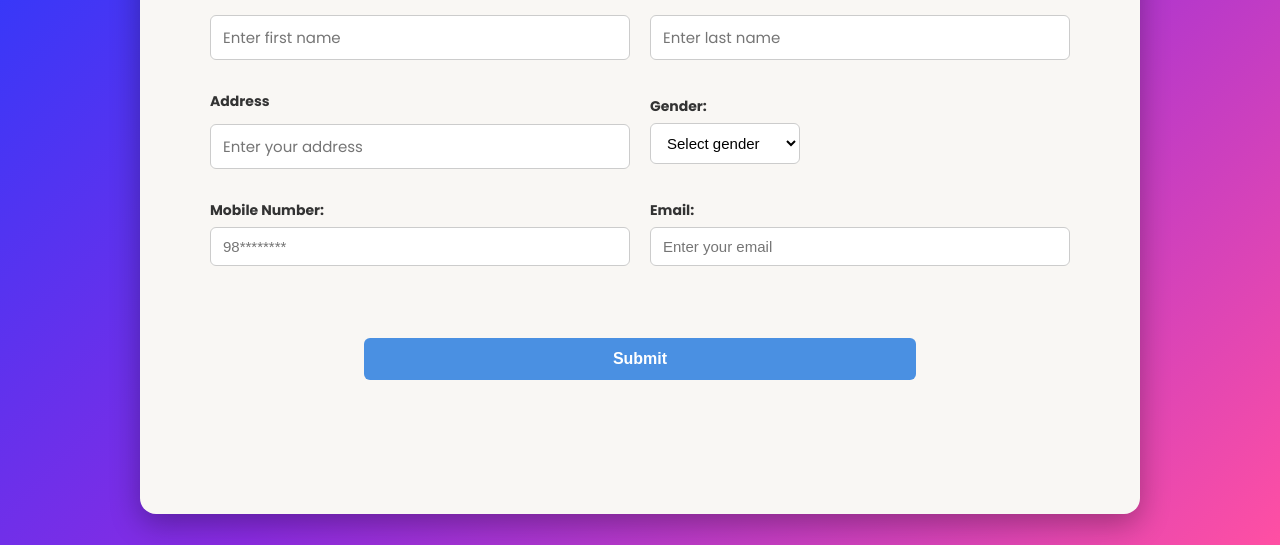
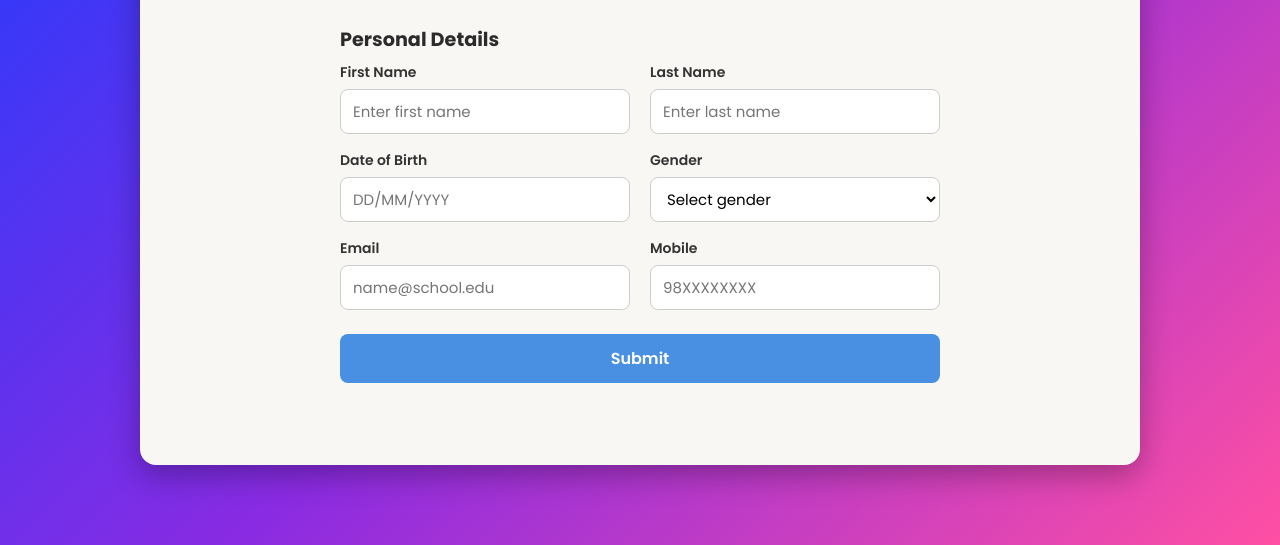
Before and after one commit to Anurag12-Nep/Student_Registration_Form, a plain HTML site: page index.html in a window 1280 px wide. Shown: the part 255-800 px from the top of the page. Drawn offline with nearby package versions, Linux system fonts and the light colour scheme.

Commit message:
Code Updated

```diff
--- a/index.html
+++ b/index.html
@@ -1,88 +1,91 @@
 <!DOCTYPE html>
 <html lang="en">
-
 <head>
     <meta charset="UTF-8">
     <meta name="viewport" content="width=device-width, initial-scale=1.0">
+    <title>Online Student Registration Form</title>
+
     <link rel="preconnect" href="https://fonts.googleapis.com">
     <link rel="preconnect" href="https://fonts.gstatic.com" crossorigin>
-    <link href="https://fonts.googleapis.com/css2?family=Poppins:wght@400;700&display=swap" rel="stylesheet">
-
-    <title>Online Student Registration Form</title>
-
-    <style>
-        .header h3{
-            text-align: left;
-        }
-    </style>
+    <link href="https://fonts.googleapis.com/css2?family=Poppins:wght@400;600;700&display=swap" rel="stylesheet">
+    <link rel="stylesheet" href="https://cdn.jsdelivr.net/npm/flatpickr/dist/flatpickr.min.css">
+    <link rel="stylesheet" href="style.css">
 </head>
-<link rel="stylesheet" href="style.css">
 
 <body>
-    <div class="main_container">
-        <div class="header">
+    <main class="main_container">
+        <header class="header">
             <h1>Online Student Registration Form</h1>
-            <h2>Student please submit all your details in this form.</h2>
-            <h3>Personal Details</h3>
+            <p>Please submit all your details in this form.</p>
+        </header>
+
+        <form id="myForm" novalidate>
+            <h2>Personal Details</h2>
+
+            <div class="details">
+                <div class="field">
+                    <label for="first-name">First Name</label>
+                    <input type="text" id="first-name" name="firstName" placeholder="Enter first name" autocomplete="given-name" required>
+                </div>
+                <div class="field">
+                    <label for="last-name">Last Name</label>
+                    <input type="text" id="last-name" name="lastName" placeholder="Enter last name" autocomplete="family-name" required>
+                </div>
             </div>
 
             <div class="details">
-            <span>
-                <label for="name">First Name:</label>
-                <input type="text" id="name" name="name" placeholder="Enter first name" required>
-            </span>
-            <span>
-                <label for="name">Last Name:</label>
-                <input type="text" id="name" name="name" placeholder="Enter last name" required>
-            </span>
+                <div class="field">
+                    <label for="dob">Date of Birth</label>
+                    <input type="text" id="dob" name="dob" placeholder="DD/MM/YYYY" autocomplete="bday" required>
                 </div>
-        <div class="details">
-            <span class="address">
-                <label for="address">Address</label>
-                <input type="text" id="address" placeholder="Enter your address" required>
-            </span>
-            <span>
-                <label for="gender">Gender:</label>
+                <div class="field">
+                    <label for="gender">Gender</label>
                     <select id="gender" name="gender" required>
                         <option value="" disabled selected>Select gender</option>
                         <option value="male">Male</option>
                         <option value="female">Female</option>
                         <option value="other">Other</option>
                     </select>
-            </span>
                 </div>
+            </div>
+
             <div class="details">
-            <span>
-                <label for="mobile">Mobile Number:</label>
-                <input type="tel" id="mobile" name="mobile" placeholder="98********" pattern="[0-9]{10}" maxlength="10"
-                    required>
-            </span>
-            <span>
-                <label for="email">Email:</label>
-                <input type="email" id="email" name="email" placeholder="Enter your email" required>
-            </span>
+                <div class="field">
+                    <label for="email">Email</label>
+                    <input type="email" id="email" name="email" placeholder="name@school.edu" autocomplete="email" required>
                 </div>
-        <!-- <div class="details">
+                <div class="field">
+                    <label for="mobile">Mobile</label>
+                    <input type="tel" id="mobile" name="mobile" placeholder="98XXXXXXXX" autocomplete="tel" pattern="[0-9+\s\-]{7,15}" required>
+                </div>
+            </div>
 
-</div> -->
-        <form id="myForm">
-            <!-- the .details divs go here -->
             <button type="submit">Submit</button>
+            <p id="message" role="status"></p>
         </form>
+    </main>
 
+    <script src="https://cdn.jsdelivr.net/npm/flatpickr"></script>
     <script>
-            document.getElementById("myForm").addEventListener("submit", function (e) {
-                e.preventDefault();  // stop page reload
+        flatpickr("#dob", { dateFormat: "d/m/Y", maxDate: "today", allowInput: true });
 
-                const firstName = document.getElementById("first-name").value.trim();
-                const lastName = document.getElementById("last-name").value.trim();
-                const mobile = document.getElementById("mobile").value.trim();
-                const email = document.getElementById("email").value.trim();
+        const form = document.getElementById("myForm");
+        const message = document.getElementById("message");
 
-                console.log(firstName, lastName, mobile, email);
+        form.addEventListener("submit", (e) => {
+            e.preventDefault();
+
+            if (!form.checkValidity()) {
+                form.reportValidity();
+                return;
+            }
+
+            const data = Object.fromEntries(new FormData(form));
+            console.log(data);
+
+            message.textContent = "Form submitted. Thank you!";
+            form.reset();
         });
     </script>
-    </div>
 </body>
-
 </html>
--- a/style.css
+++ b/style.css
@@ -1,4 +1,17 @@
-* {
+:root {
+    --bg-card: #f9f7f4;
+    --text: #2b2b2b;
+    --label: #333;
+    --border: #ccc;
+    --primary: #4a90e2;
+    --primary-dark: #357abd;
+    --error: #e74c3c;
+    --radius: 8px;
+}
+
+*,
+*::before,
+*::after {
     margin: 0;
     padding: 0;
     box-sizing: border-box;
@@ -6,165 +19,122 @@
 
 body {
     min-height: 100vh;
+    display: grid;
+    place-items: center;
+    padding: 20px;
     font-family: 'Poppins', sans-serif;
-    background: linear-gradient(135deg, #1e3cff, #8a2be2, #ff4fa3);
-    background-attachment: fixed;
-
-    /* center the container horizontally and vertically */
-    display: flex;
-    justify-content: center;
-    align-items: center;
+    background: linear-gradient(135deg, #1e3cff, #8a2be2, #ff4fa3) fixed;
 }
 
 .main_container {
-    background-color: rgb(249, 247, 244);
-    color: #2b2b2b;
-    width: 90%;
+    width: 100%;
     max-width: 1000px;
-    padding: 70px;
+    padding: clamp(24px, 6vw, 70px);
+    background: var(--bg-card);
+    color: var(--text);
     border-radius: 16px;
     box-shadow: 0 10px 30px rgba(0, 0, 0, 0.3);
+}
+
+.header {
     text-align: center;
 }
 
 .header h1 {
-    font-size: 2.5rem;
+    font-size: clamp(1.6rem, 4vw, 2.5rem);
 }
 
-.header h2 {
-    font-weight: lighter;
-    font-size: 1.3rem;
+.header p {
+    font-size: 1.2rem;
+    font-weight: 300;
 }
 
-label {
-    display: block;
-    margin-top: 15px;
-    text-align: left;
-    font-weight: 700;
+#myForm {
+    max-width: 600px;
+    margin: 40px auto 0;
 }
 
-input[type="text"] {
-    width: 100%;
-    padding: 10px;
-    margin-top: 6px;
-    border: 1px solid #aaa;
-    border-radius: 8px;
-    font-family: 'Poppins', sans-serif;
-    font-size: 1rem;
+#myForm h2 {
+    font-size: 1.2rem;
+    margin-bottom: 8px;
 }
 
 .details {
-    display: flex;
-    gap: 50px;
-    /* space between the two fields */
-    align-items: center;
+    display: grid;
+    grid-template-columns: repeat(auto-fit, minmax(200px, 1fr));
+    gap: 20px;
+    margin-bottom: 16px;
 }
 
-.details span {
-    flex: 1;
+.field {
     display: flex;
     flex-direction: column;
 }
 
-input[type="text"]:focus {
-    outline: none;
-    border-color: #8a2be2;
-    box-shadow: 0 0 6px rgba(138, 43, 226, 0.5);
-}
-
-.details {
-    display: flex;
-    gap: 20px;
-    margin-bottom: 16px;
-    flex-wrap: wrap;
-    /* stack on small screens */
-}
-
-.details span {
-    flex: 1;
-    min-width: 200px;
-    display: flex;
-    flex-direction: column;
-    /* label above input */
-}
-
-.details label {
+label {
     margin-bottom: 6px;
     font-size: 14px;
     font-weight: 600;
-    color: #333;
+    color: var(--label);
 }
 
-.details input {
+input,
+select {
+    width: 100%;
     padding: 10px 12px;
-    border: 1px solid #ccc;
-    border-radius: 6px;
+    font: inherit;
     font-size: 15px;
+    background: #fff;
+    border: 1px solid var(--border);
+    border-radius: var(--radius);
     outline: none;
     transition: border-color 0.2s, box-shadow 0.2s;
 }
 
-.details input:focus {
-    border-color: #4a90e2;
+select {
+    cursor: pointer;
+}
+
+input:focus,
+select:focus {
+    border-color: var(--primary);
     box-shadow: 0 0 0 3px rgba(74, 144, 226, 0.2);
 }
 
-.details input:invalid:not(:placeholder-shown) {
-    border-color: #e74c3c;
-    /* red border only after the user types something invalid */
-}
-.details .address{
-    flex: 1;
-    width: 650px;
-}
-.details select {
-    padding: 10px 12px;
-    width: 150px;
-    border: 1px solid #ccc;
-    border-radius: 6px;
-    font-size: 15px;
-    background: #fff;
-    cursor: pointer;
-    outline: none;
-    transition: border-color 0.2s, box-shadow 0.2s;
+input:invalid:not(:placeholder-shown) {
+    border-color: var(--error);
 }
 
-.details select:focus {
-    border-color: #4a90e2;
-    box-shadow: 0 0 0 3px rgba(74, 144, 226, 0.2);
-}
-#myForm {
-    max-width: 600px;
-    margin: 40px auto;
-    /* center the form on the page */
-    padding: 24px;
-    border-radius: 10px;
-}
-
-#myForm button[type="submit"] {
+button[type="submit"] {
     width: 100%;
     padding: 12px;
     margin-top: 8px;
-    background: #4a90e2;
-    color: #fff;
+    font: inherit;
     font-size: 16px;
     font-weight: 600;
+    color: #fff;
+    background: var(--primary);
     border: none;
-    border-radius: 6px;
+    border-radius: var(--radius);
     cursor: pointer;
     transition: background 0.2s, transform 0.1s;
 }
 
-#myForm button[type="submit"]:hover {
-    background: #357abd;
+button[type="submit"]:hover {
+    background: var(--primary-dark);
 }
 
-#myForm button[type="submit"]:active {
+button[type="submit"]:active {
     transform: scale(0.98);
-    /* small press effect */
 }
 
-#myForm button[type="submit"]:focus-visible {
+button[type="submit"]:focus-visible {
     outline: 3px solid rgba(74, 144, 226, 0.4);
     outline-offset: 2px;
 }
+
+#message {
+    margin-top: 12px;
+    text-align: center;
+    color: #2e7d32;
+}
```
Lines whose indentation alone changed are shown as unchanged.
